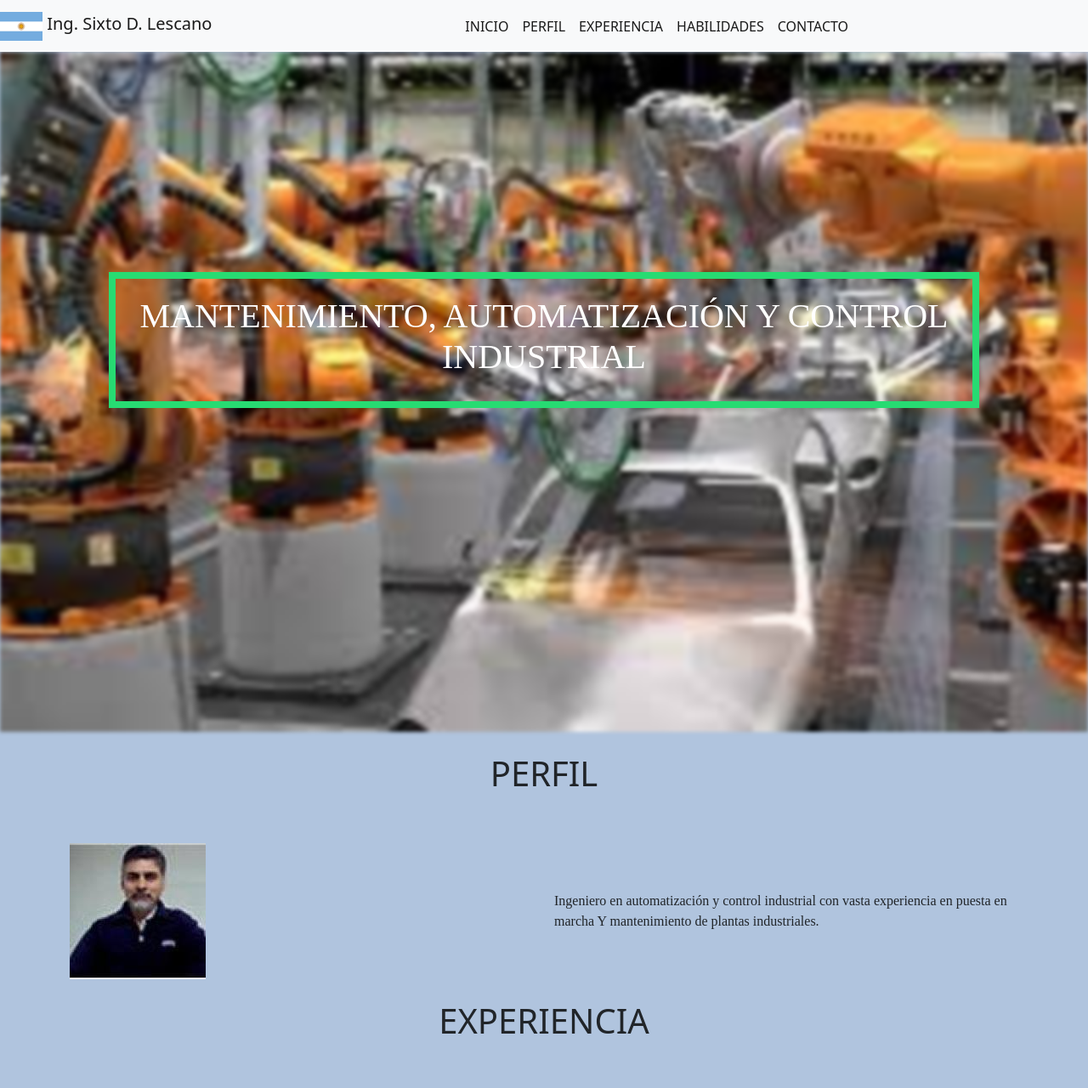
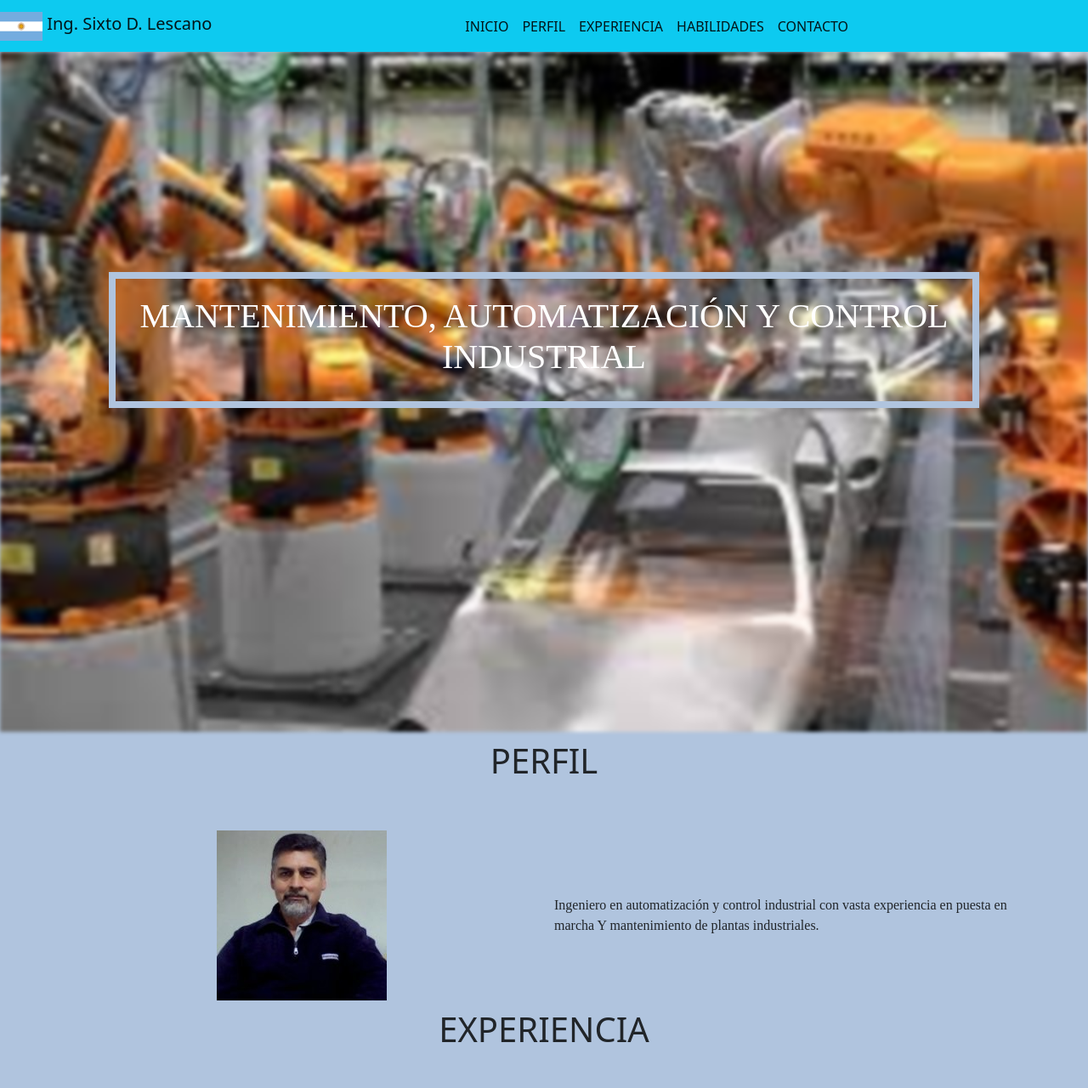
Before and after one commit to slescano2002/maquetado_estatico, a plain HTML site: page index.html in a window 1280 px wide. Shown: the top 1280 px of the page at 85% size. Drawn offline with nearby package versions, Linux system fonts and the light colour scheme; a web font is replaced by a local one.

Commit message:
commit 5_8_22_13_hs

```diff
--- a/index.html
+++ b/index.html
@@ -22,7 +22,7 @@
 </head>
 
 <body>
-    <nav class="navbar navbar-expand-lg bg-light sticky-top">
+    <nav class="navbar navbar-expand-lg bg-info sticky-top" >
         <!con sticky-top dejo el menu fijo arriba <div class="container">
             <a class="navbar-brand" href="#">
                 <img src="./images/bandera_argentina.png" alt="50" width="50" height="34"
@@ -66,10 +66,11 @@
     <div class="bg-text container">
         <h1> MANTENIMIENTO, AUTOMATIZACIÓN Y CONTROL INDUSTRIAL</h1>
     </div>
-    </section>
-    <div class="espacio"></div>
-    <! dejo espacio entre los titulos <section>
-        <a name="Perfil">
+    <a name="Perfil">
+        </section>
+        <div class="espacio"></div>
+        <! dejo espacio entre los titulos <section>
+
             <div class=" cb col-md" data-aos="fade-up">
                 <h1>PERFIL</h1>
             </div>
@@ -78,7 +79,8 @@
                 <div class=" row">
                     <div class="col-md" data-aos="fade-up" data-aos-offset="100" data-aos-duration="500
         ">
-                        <img src="./images/Foto.jpg" class="img-fluid" alt="...">
+
+                        <img src="./images/Foto_six1.jpg" class="img-fluid img" alt="...">
                     </div>
                     <div class="cb col-md">
                         <p class="card-text">
@@ -108,10 +110,6 @@
                             <div class="cb col-md">
 
                                 <p class="card-text">
-
-
-
-
                                     FAURECIA ARGENTINA -SISTEMAS DE INTERIOR
                                     Gerente corporativo de Mantenimiento e ingeniería de planta
                                     Responsable de la estructura de mantenimiento e ingeniería de planta.
@@ -221,7 +219,7 @@
                     <div class="espacio"></div>
                     <! dejo espacio entre los titulos <section>
                         <a name="Habi">
-                            <div class=" cb col-md" data-aos="fade-up" data-aos-offset="380">
+                            <div class=" cb col-md">
                                 <h1>HABILIDADES</h1>
                             </div>
                             </section>
@@ -248,7 +246,7 @@
                             <div class="espacio"></div>
                             <! dejo espacio entre los titulos <section>
                                 <a name="Contact">
-                                    <div class=" cb col-md" data-aos="fade-up" data-aos-offset="380">
+                                    <div class=" cb col-md">
                                         <h1>CONTACTO</h1>
                                     </div>
                                     </section>
--- a/style.css
+++ b/style.css
@@ -19,7 +19,7 @@ body {
 .bg-text {
     color: var(--main-color);
     font-weight: bolder;
-    border: 8px solid rgb(39, 219, 114);
+    border: 8px solid lightsteelblue;
     position: absolute;
     top: 50%;
     left: 50%;
@@ -32,8 +32,13 @@ body {
 
 }
 
+.img {
+    display: block;
+    margin: auto;
+}
+
 .espacio {
-    height: 25px;
+    height: 10px;
 }
 
 .custom-section {
```
Also changed, not shown: images/Foto.jpg (deleted), images/Foto_six1.jpg (added).
